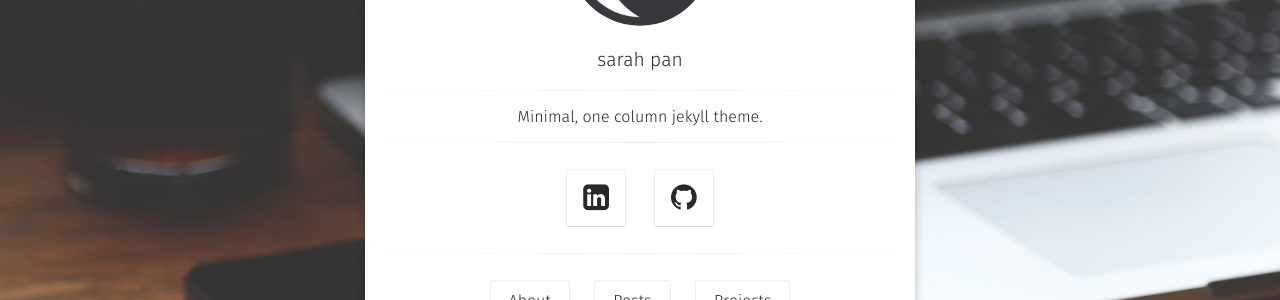
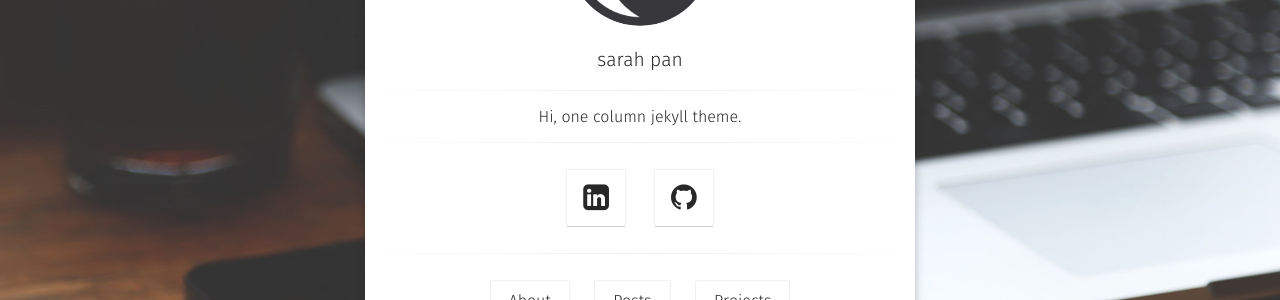
Before and after one commit to sp37344/sp37344.github.io, a Jekyll site: the page built from index.html, in a window 1280 px wide. Shown: the part 350-650 px from the top of the page. Built offline with Jekyll 4.4.1, drawn with Linux system fonts in a browser that asks for light colours; some web fonts are replaced.

Commit message:
personal links

```diff
--- a/_config.yml
+++ b/_config.yml
@@ -1,6 +1,6 @@
 # Site
 title:              sarah pan
-bio:                'Minimal, one column jekyll theme.'
+bio:                'Hi, one column jekyll theme.'
 description:        "Moon is a minimal, one column jekyll theme for your blog."
 reading_time:       true
 words_per_minute:   200
```
